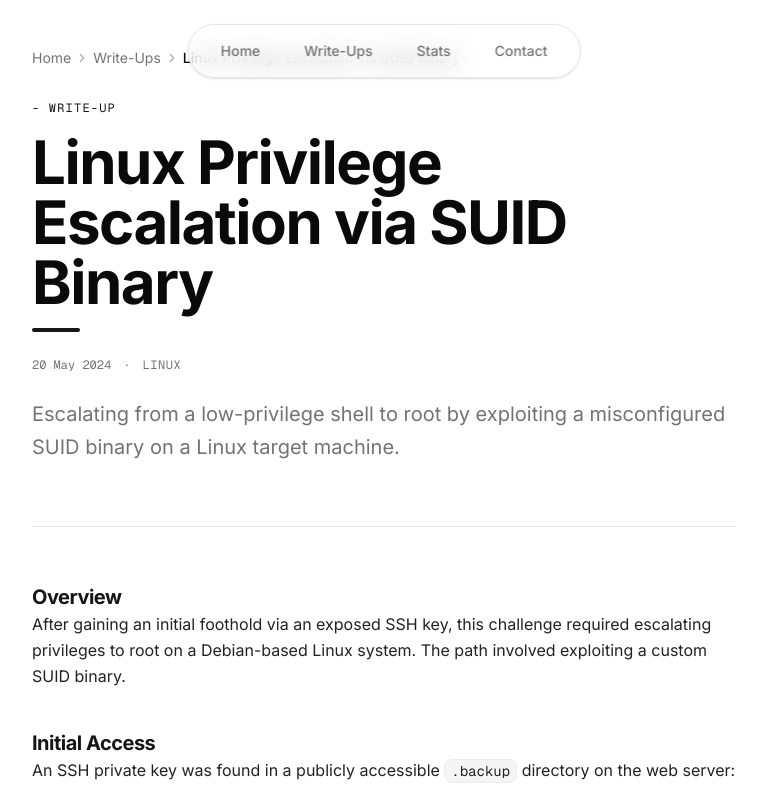
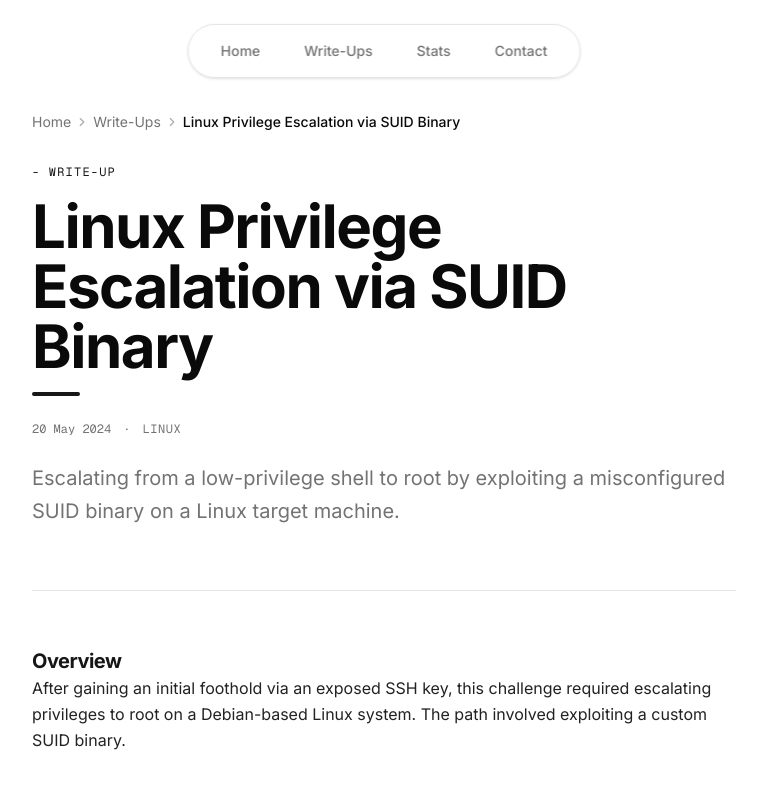
Before and after one commit to KieranPritchard/CTF-Portfolio, a Next.js app: page /write-ups/linux-privesc-suid in a window 1280 px wide. Shown: the top 796 px of the page, without its empty margins (256-1021 px from the left). Built offline with nearby package versions, Linux system fonts and the light colour scheme.

Commit message:
fixed issues

```diff
--- a/app/write-ups/[slug]/page.tsx
+++ b/app/write-ups/[slug]/page.tsx
@@ -35,16 +35,20 @@ export default async function Page({ params }: Readonly<{ params: Promise<{ slug
     const { slug } = await params;
     const report = getReportBySlug(slug);
 
+    // Return 404 page if no report matches the slug
     if (!report) {
         notFound();
     }
 
     // Gets the related reports
     const related = getAllReports().filter((item) => item.slug !== report.slug).slice(0, 3);
+
+    // Splits out the markdown content from the rest of the report metadata
     const { content, ...summary } = report;
 
     return (
-        <div className="mx-auto w-full max-w-3xl px-4 py-12 md:px-6 lg:px-8 pb-20">
+        // py-12 provides clearance below the fixed NavigationBar in the root layout
+        <div className="mx-auto w-full max-w-3xl px-4 pt-24 sm:pt-28 pb-20 md:px-6 lg:px-8">
             {/* Breadcrumbs */}
             <ReportBreadcrumbs
                 className="mb-8"
@@ -68,10 +72,12 @@ export default async function Page({ params }: Readonly<{ params: Promise<{ slug
                     <ul className="mt-4 space-y-3 text-sm text-muted-foreground">
                         {related.map((item) => (
                             <li key={item.slug} className="flex items-center gap-2">
+                                {/* Bullet marker */}
                                 <span className="h-1.5 w-1.5 rounded-full bg-primary" />
                                 <Link className="text-foreground font-medium hover:text-primary hover:underline transition-colors" href={`/write-ups/${item.slug}`}>
                                     {item.title}
                                 </Link>
+                                {/* Date hidden on small screens to save space */}
                                 <span className="ml-auto text-xs font-mono hidden sm:inline-block">
                                     {item.date}
                                 </span>
--- a/app/write-ups/page.tsx
+++ b/app/write-ups/page.tsx
@@ -1,12 +1,22 @@
 import ReportsGrid from "@/components/Write-Ups/ReportsGrid";
 import { getAllReports } from "@/lib/reports";
 
+/**
+ * Write-Ups listing page.
+ *
+ * Renders the grid of all available reports/write-ups.
+ *
+ * Note: `pt-24 sm:pt-28` offsets the content below the fixed
+ * `NavigationBar` (defined in the root layout) to prevent overlap
+ * with the page heading and top of the grid.
+ */
 export default async function Page() {
+    // Fetch all reports at build/request time (server component)
     const reports = getAllReports()
 
     return (
-        <>
+        <main className="pt-24 sm:pt-28">
             <ReportsGrid reports={reports} />
-        </>
+        </main>
     )
 }
--- a/components/Main/Navigation/NavigationBar.tsx
+++ b/components/Main/Navigation/NavigationBar.tsx
@@ -9,13 +9,13 @@ const navItems = [
 
 export function NavigationBar() {
     return (
-        <div className="fixed top-4 sm:top-6 left-1/2 -translate-x-1/2 z-50 w-[calc(100%-2rem)] sm:w-auto">
-            <nav className="flex items-center justify-between sm:justify-center gap-1 px-1 sm:px-3 py-1.5 sm:py-2 bg-background/80 backdrop-blur-md supports-[backdrop-filter]:bg-background/60 border border-border rounded-full shadow-sm">
+        <div className="fixed top-4 sm:top-6 left-1/2 -translate-x-1/2 z-50 w-[calc(100%-1.5rem)] sm:w-auto max-w-full px-1">
+            <nav className="flex items-center justify-between sm:justify-center gap-0.5 sm:gap-1 px-1 sm:px-3 py-1.5 sm:py-2 bg-background/80 backdrop-blur-md supports-[backdrop-filter]:bg-background/60 border border-border rounded-full shadow-sm overflow-x-auto">
                 {navItems.map((item) => (
                     <Link
                         key={item.href}
                         href={item.href}
-                        className="px-3 sm:px-5 py-2 text-xs sm:text-sm font-medium text-muted-foreground rounded-full transition-colors duration-200 hover:text-foreground hover:bg-muted/80"
+                        className="px-2 sm:px-5 py-2 text-xs sm:text-sm font-medium text-muted-foreground rounded-full whitespace-nowrap transition-colors duration-200 hover:text-foreground hover:bg-muted/80"
                     >
                         {item.label}
                     </Link>
```
